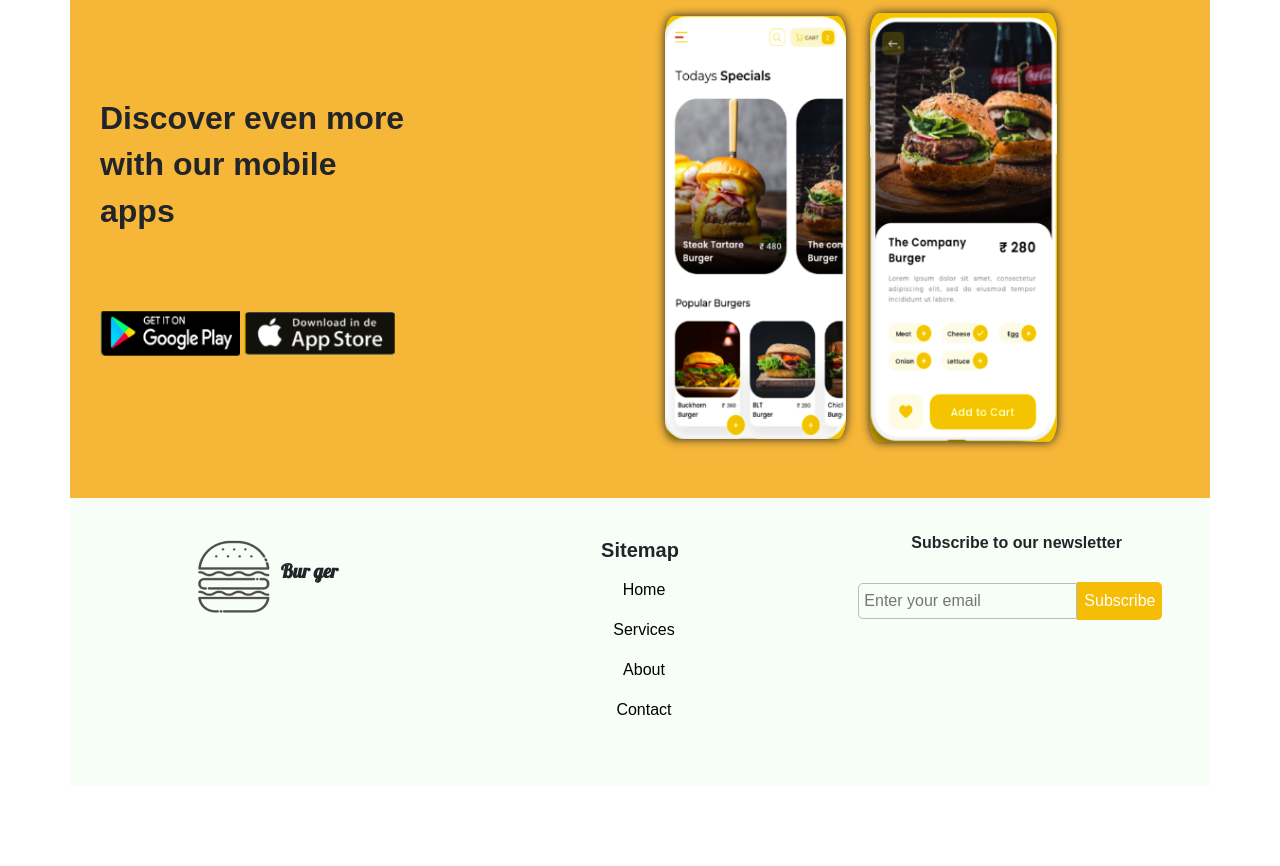
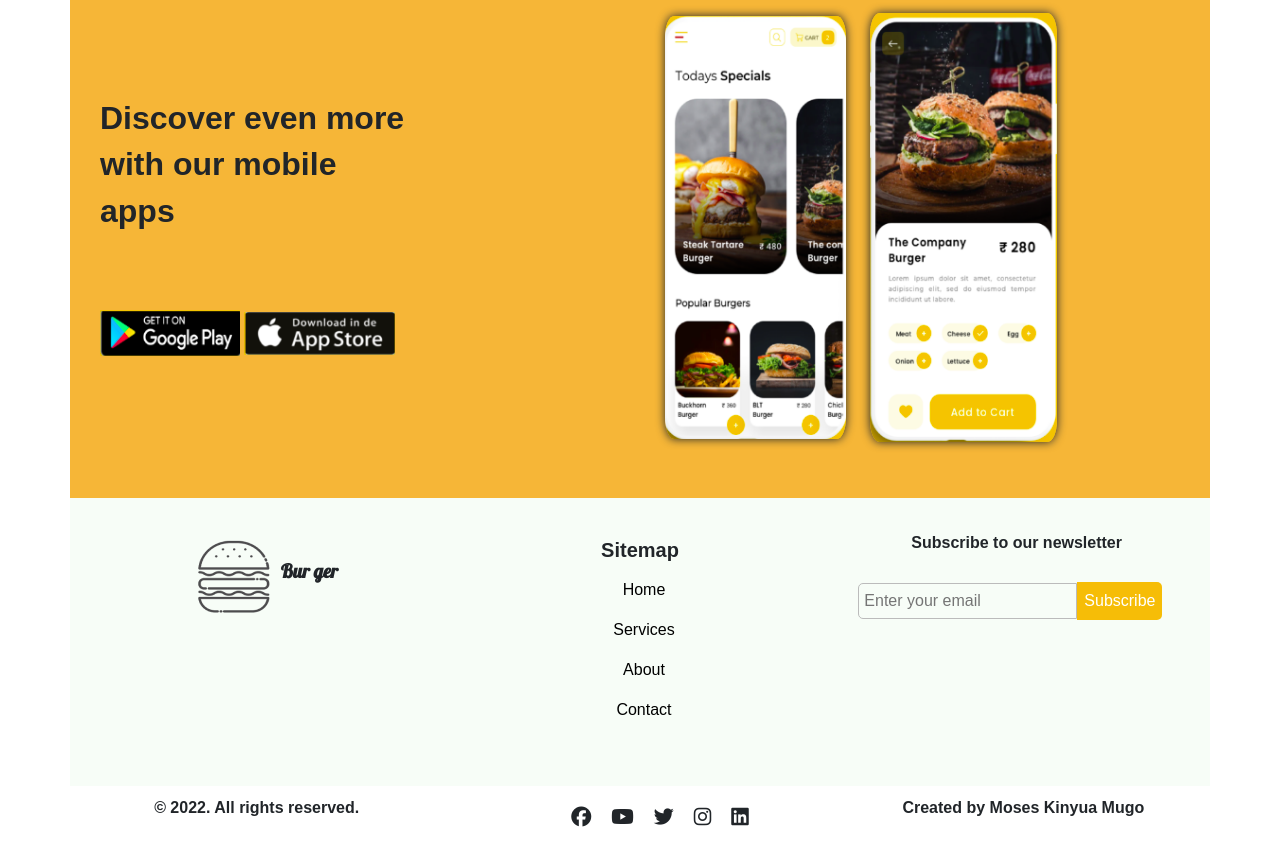
Before and after one commit to Moses-254-Mugo/The_Burg, a plain HTML site: page index.html in a window 1280 px wide. Shown: the part 3419-4285 px from the top of the page. Before the commit the page ends 4205 px from the top, so only its background shows below. Drawn offline with nearby package versions, Linux system fonts and the light colour scheme.

Commit message:
created the second footer containre

```diff
--- a/assets/css/style.css
+++ b/assets/css/style.css
@@ -265,6 +265,27 @@ form button{
     border-radius: 0 5px 5px 0;
 }
 
+/* footer 2 styling */
+.footer-2{
+    background-color: #fff;
+    text-align: center;
+    padding: 10px;
+    font-weight: 700;
+
+}
+.footer-2 .social-media{
+    display: flex;
+    flex-wrap: wrap;
+    justify-content: center;
+}
+.footer-2 .social-media li{
+    list-style-type: none;
+    margin: 10px;
+}
+.footer-2 .social-media li a{
+    display: block;
+}
+
 
 
 
--- a/index.html
+++ b/index.html
@@ -185,9 +185,8 @@
         </div>
     </section>
 
-    <!-- footer section -->
-    <section class="container footer">
-        <!-- <div class="container"> -->
+        <!-- footer section -->
+        <section class="container footer">
             <div class="row">
 
                 <div class="col-sm-4">
@@ -219,7 +218,31 @@
                     </div>
                 </div>
             </div>
-        <!-- </div>  -->
+        </section>
+
+        <!-- footer 2 section -->
+        <section class="container footer-2">
+            <div class="row">
+                <div class="col-sm-4">
+                    <p> &copy; 2022. All rights reserved.</p>
+                </div>
+                <div class="col-sm-4">
+                    <ul class="social-media">
+                        <li><i class="fab fa-facebook fa-lg"></i></li>
+                        <li><i class="fab fa-youtube fa-lg"></i></li>
+                        <li><i class="fab fa-twitter fa-lg"></i></li>
+                        <li><i class="fab fa-instagram fa-lg"></i></li>
+                        <li><i class="fab fa-linkedin fa-lg"></i></li>
+                    </ul>
+                </div>
+                <div class="col-sm-4">
+                    <p>Created by Moses Kinyua Mugo</p>
+                </div>
+            </div>
+        </section>
+
+
+
 
 
 
```
